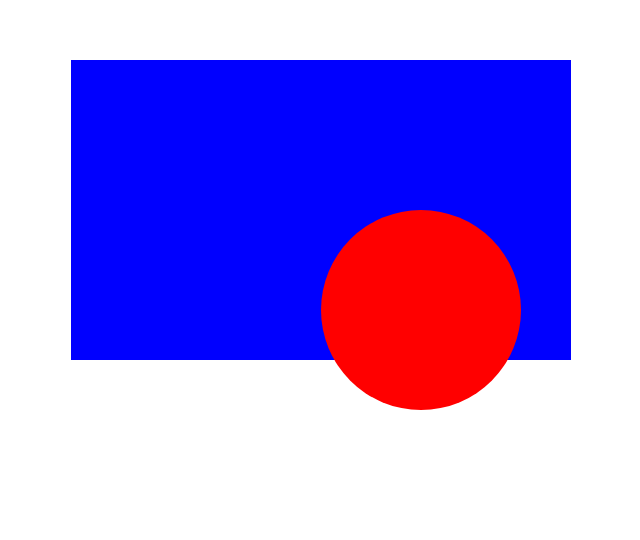
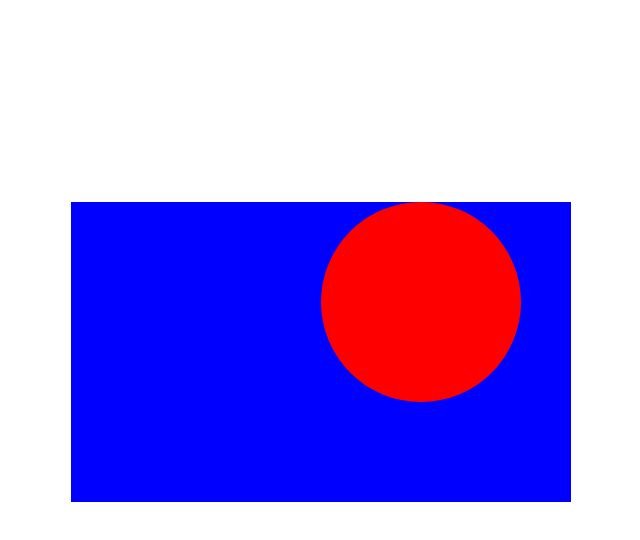
Before and after one commit to Gustavo-Valadares/WebDev_Studies, a plain HTML site: page CSS/Intermediate/7.2+CSS+Positioning/7.2 CSS Positioning/index.html in a window 1280 px wide. Shown: the part 148-688 px from the top of the page, without its empty margins (137-777 px from the left). Drawn offline with Linux system fonts and the light colour scheme.

Commit message:
correcting minor mistake on position tag

```diff
--- a/CSS/Intermediate/7.2+CSS+Positioning/7.2 CSS Positioning/index.html
+++ b/CSS/Intermediate/7.2+CSS+Positioning/7.2 CSS Positioning/index.html
@@ -20,7 +20,7 @@
       background-color: red;
       width: 200px;
       height: 200px;
-      position: absolute; /*the position reference is according to the father div*/
+      position: relative; /*the position reference is according to the father div*/
       border-radius: 50%;
       margin-left: 250px;
       margin-top: 150px;
```
